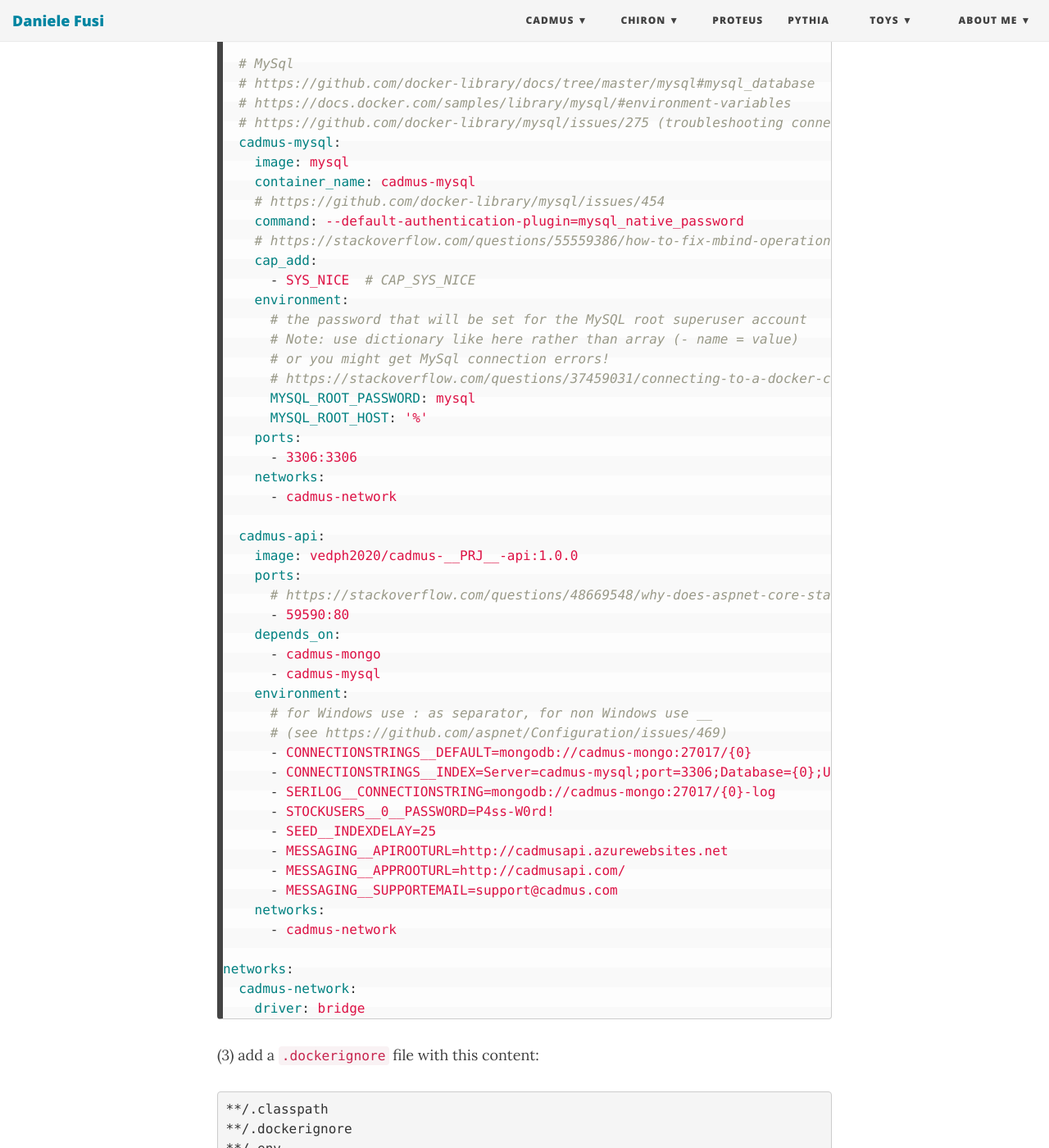
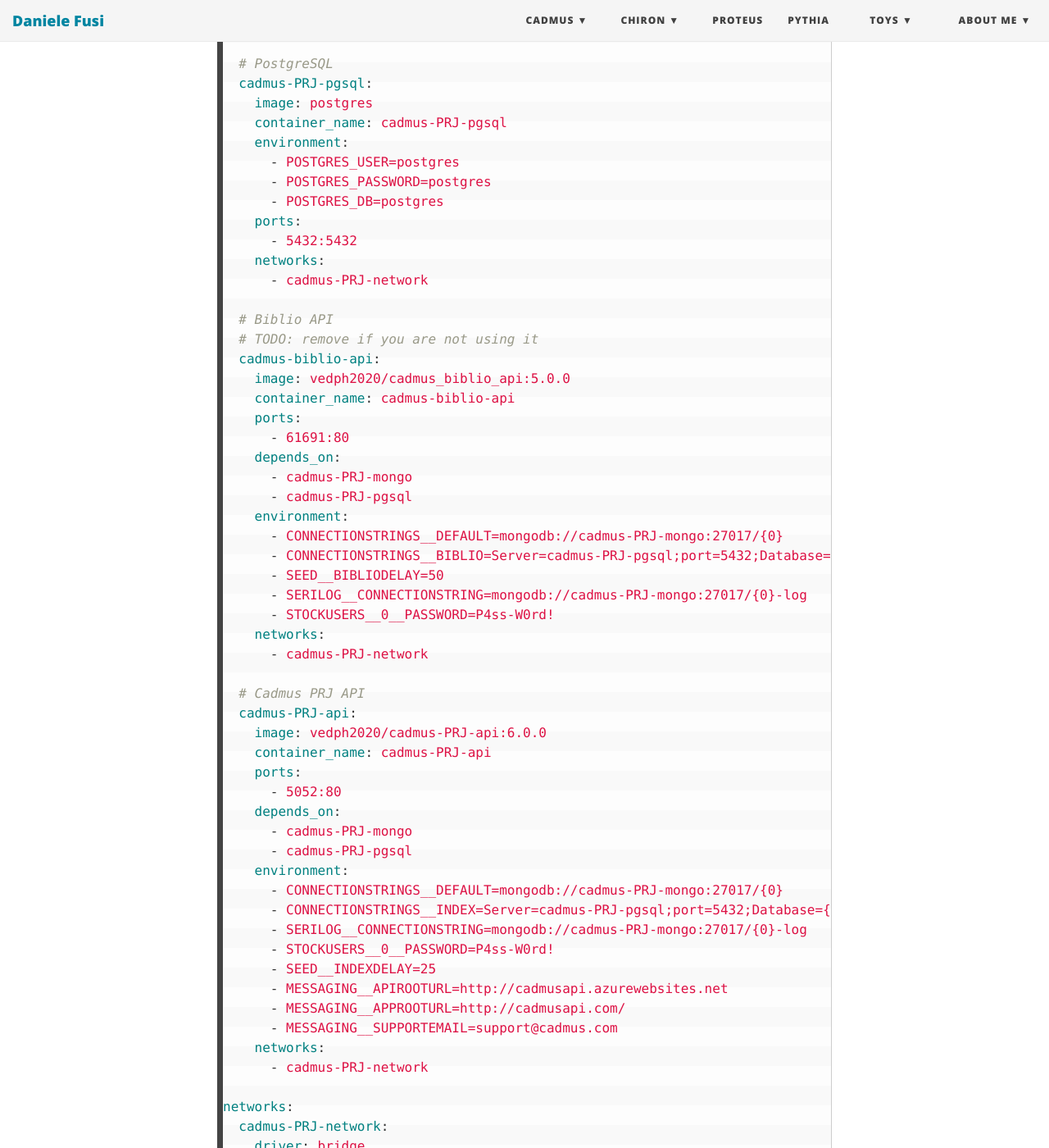
Before and after one commit to Myrmex/overview, a Jekyll site: the page built from cadmus/dev/backend/api.md, in a window 1280 px wide and 1400 px high, scrolled down 21487 px. Shown: the whole window at 82% size. Built offline with Jekyll 4.4.1, drawn with Linux system fonts in a browser that asks for light colours; nearby versions of some CDN libraries; some of the changed text lies outside the part shown.

Commit message:
Update api.md

````diff
--- a/cadmus/dev/backend/api.md
+++ b/cadmus/dev/backend/api.md
@@ -835,32 +835,93 @@ ENTRYPOINT ["dotnet", "Cadmus__PRJ__Api.dll"]
 
 (2) add a `docker-compose.yml` file to allow you using the API in a composer stack (replace `PRJ` with your project name; of course, you can change your image name as required to fit your organization).
 
-**ATTENTION**: under cadmus-api ports replace `59590` with the port value used by your API project (you can find it under the project's properties, Debug).
+⚠️ **ATTENTION**: under cadmus-api ports replace `61691` with the port value used by your API project (you can find it under the project's properties, Debug).
 
 ```yml
 version: '3.7'
 
 services:
   # MongoDB
-  cadmus-mongo:
+  cadmus-PRJ-mongo:
     image: mongo
-    container_name: cadmus-mongo
+    container_name: cadmus-PRJ-mongo
     environment:
       - MONGO_DATA_DIR=/data/db
       - MONGO_LOG_DIR=/dev/null
-    command: mongod --logpath=/dev/null # --quiet
+    command: mongod --logpath=/dev/null
     ports:
       - 27017:27017
     networks:
-      - cadmus-network
+      - cadmus-PRJ-network
 
+  # PostgreSQL
+  cadmus-PRJ-pgsql:
+    image: postgres
+    container_name: cadmus-PRJ-pgsql
+    environment:
+      - POSTGRES_USER=postgres
+      - POSTGRES_PASSWORD=postgres
+      - POSTGRES_DB=postgres
+    ports:
+      - 5432:5432
+    networks:
+      - cadmus-PRJ-network
+
+  # Biblio API
+  # TODO: remove if you are not using it
+  cadmus-biblio-api:
+    image: vedph2020/cadmus_biblio_api:5.0.0
+    container_name: cadmus-biblio-api
+    ports:
+      - 61691:80
+    depends_on:
+      - cadmus-PRJ-mongo
+      - cadmus-PRJ-pgsql
+    environment:
+      - CONNECTIONSTRINGS__DEFAULT=mongodb://cadmus-PRJ-mongo:27017/{0}
+      - CONNECTIONSTRINGS__BIBLIO=Server=cadmus-PRJ-pgsql;port=5432;Database={0};User Id=postgres;Password=postgres;Include Error Detail=True
+      - SEED__BIBLIODELAY=50
+      - SERILOG__CONNECTIONSTRING=mongodb://cadmus-PRJ-mongo:27017/{0}-log
+      - STOCKUSERS__0__PASSWORD=P4ss-W0rd!
+    networks:
+      - cadmus-PRJ-network
+
+  # Cadmus PRJ API
+  cadmus-PRJ-api:
+    image: vedph2020/cadmus-PRJ-api:6.0.0
+    container_name: cadmus-PRJ-api
+    ports:
+      - 5052:80
+    depends_on:
+      - cadmus-PRJ-mongo
+      - cadmus-PRJ-pgsql
+    environment:
+      - CONNECTIONSTRINGS__DEFAULT=mongodb://cadmus-PRJ-mongo:27017/{0}
+      - CONNECTIONSTRINGS__INDEX=Server=cadmus-PRJ-pgsql;port=5432;Database={0};User Id=postgres;Password=postgres;Include Error Detail=True
+      - SERILOG__CONNECTIONSTRING=mongodb://cadmus-PRJ-mongo:27017/{0}-log
+      - STOCKUSERS__0__PASSWORD=P4ss-W0rd!
+      - SEED__INDEXDELAY=25
+      - MESSAGING__APIROOTURL=http://cadmusapi.azurewebsites.net
+      - MESSAGING__APPROOTURL=http://cadmusapi.com/
+      - MESSAGING__SUPPORTEMAIL=support@cadmus.com
+    networks:
+      - cadmus-PRJ-network
+
+networks:
+  cadmus-PRJ-network:
+    driver: bridge
+```
+
+>API before v8 used MySql:
+
+```yml
   # MySql
   # https://github.com/docker-library/docs/tree/master/mysql#mysql_database
   # https://docs.docker.com/samples/library/mysql/#environment-variables
   # https://github.com/docker-library/mysql/issues/275 (troubleshooting connection)
-  cadmus-mysql:
+  cadmus-PRJ-mysql:
     image: mysql
-    container_name: cadmus-mysql
+    container_name: cadmus-PRJ-mysql
     # https://github.com/docker-library/mysql/issues/454
     command: --default-authentication-plugin=mysql_native_password
     # https://stackoverflow.com/questions/55559386/how-to-fix-mbind-operation-not-permitted-in-mysql-error-log
@@ -876,33 +937,7 @@ services:
     ports:
       - 3306:3306
     networks:
-      - cadmus-network
-
-  cadmus-api:
-    image: vedph2020/cadmus-__PRJ__-api:1.0.0
-    ports:
-      # https://stackoverflow.com/questions/48669548/why-does-aspnet-core-start-on-port-80-from-within-docker
-      - 59590:80
-    depends_on:
-      - cadmus-mongo
-      - cadmus-mysql
-    environment:
-      # for Windows use : as separator, for non Windows use __
-      # (see https://github.com/aspnet/Configuration/issues/469)
-      - CONNECTIONSTRINGS__DEFAULT=mongodb://cadmus-mongo:27017/{0}
-      - CONNECTIONSTRINGS__INDEX=Server=cadmus-mysql;port=3306;Database={0};Uid=root;Pwd=mysql
-      - SERILOG__CONNECTIONSTRING=mongodb://cadmus-mongo:27017/{0}-log
-      - STOCKUSERS__0__PASSWORD=P4ss-W0rd!
-      - SEED__INDEXDELAY=25
-      - MESSAGING__APIROOTURL=http://cadmusapi.azurewebsites.net
-      - MESSAGING__APPROOTURL=http://cadmusapi.com/
-      - MESSAGING__SUPPORTEMAIL=support@cadmus.com
-    networks:
-      - cadmus-network
-
-networks:
-  cadmus-network:
-    driver: bridge
+      - cadmus-PRJ-network
 ```
 
 (3) add a `.dockerignore` file with this content:
````
